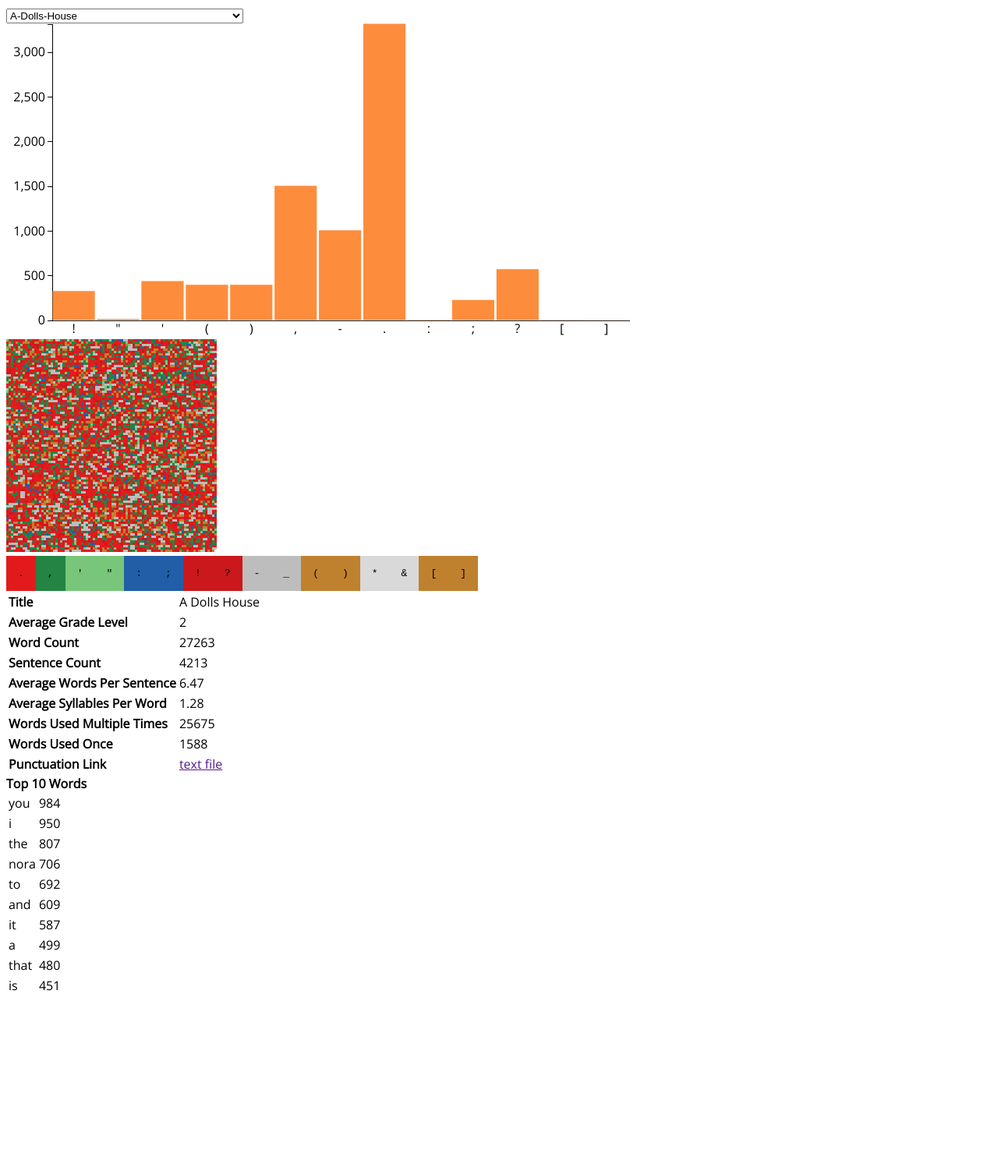
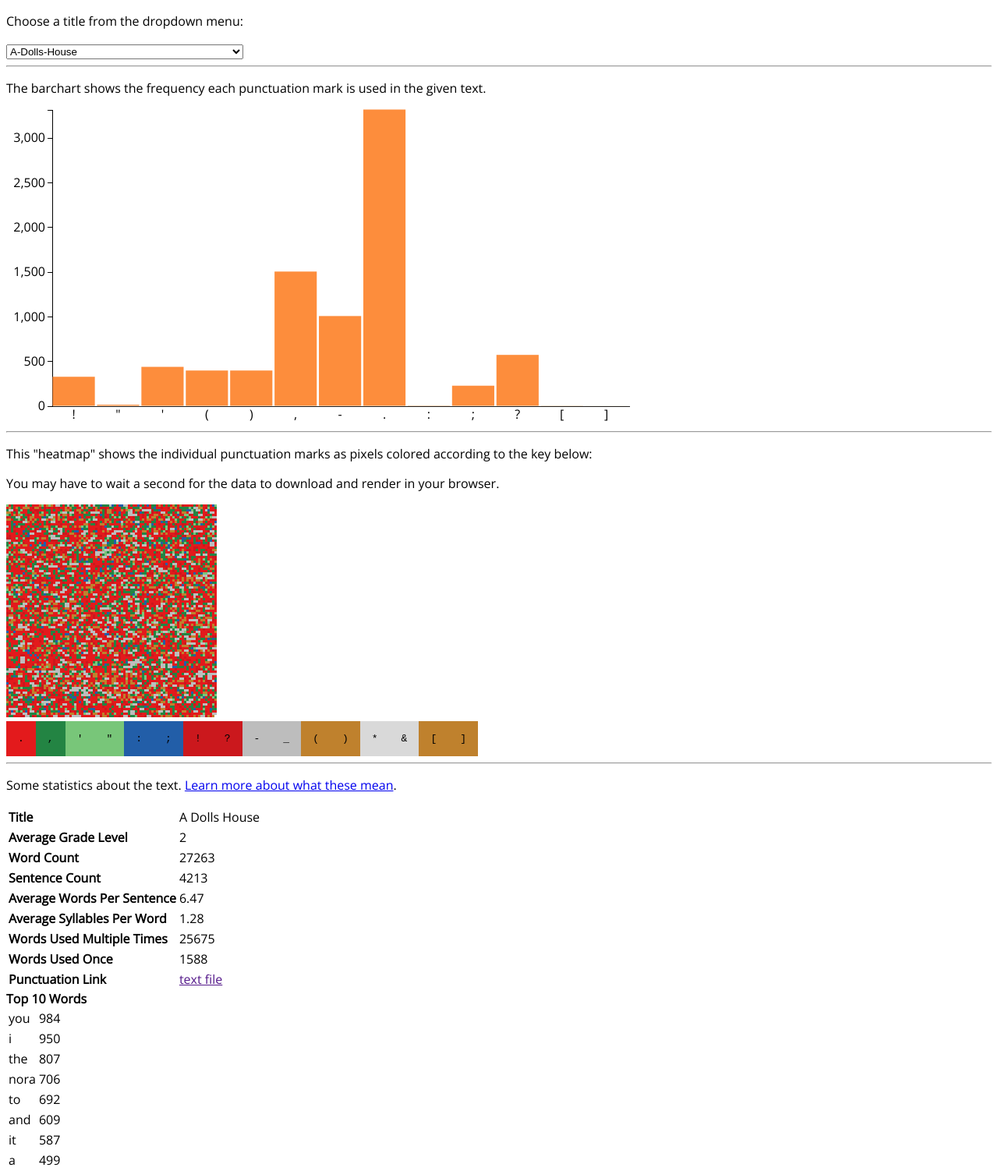
Before and after one commit to thfield/literature, a plain HTML site: page index.html in a window 1280 px wide. Shown: the top 1502 px of the page at 78% size. Before the commit the page ends 1286 px from the top, so only its background shows below. Drawn offline with nearby package versions, Linux system fonts and the light colour scheme.

Commit message:
update index with helpful guidelines

```diff
--- a/index.html
+++ b/index.html
@@ -15,9 +15,25 @@
 </head>
 
 <body>
+  <p>
+    Choose a title from the dropdown menu:
+  </p>
   <select name="novel-title" id="title-dropdown"></select>
 
+  <hr>
+  <p>
+    The barchart shows the frequency each punctuation mark is used in the given text.
+  </p>
+
   <div class="" id="barchart"></div>
+
+  <hr>
+  <p>
+    This "heatmap" shows the individual punctuation marks as pixels colored according to the key below:
+  </p>
+  <p>
+    You may have to wait a second for the data to download and render in your browser.
+  </p>
   <div class="" id="graphic"></div>
   <div>
     <div class="key period">.</div>
@@ -37,8 +53,12 @@
     <div class="key bracketopen">[</div>
     <div class="key bracketclose">]</div>
   </div>
-<div class="clear"></div>
+  <div class="clear"></div>
+  <hr>
 
+  <p>
+    Some statistics about the text. <a href="https://readability-score.com/">Learn more about what these mean</a>.
+  </p>
   <div class="">
     <table>
       <tr><td class="definition">Title</td> <td id="title"></td></tr>
```
